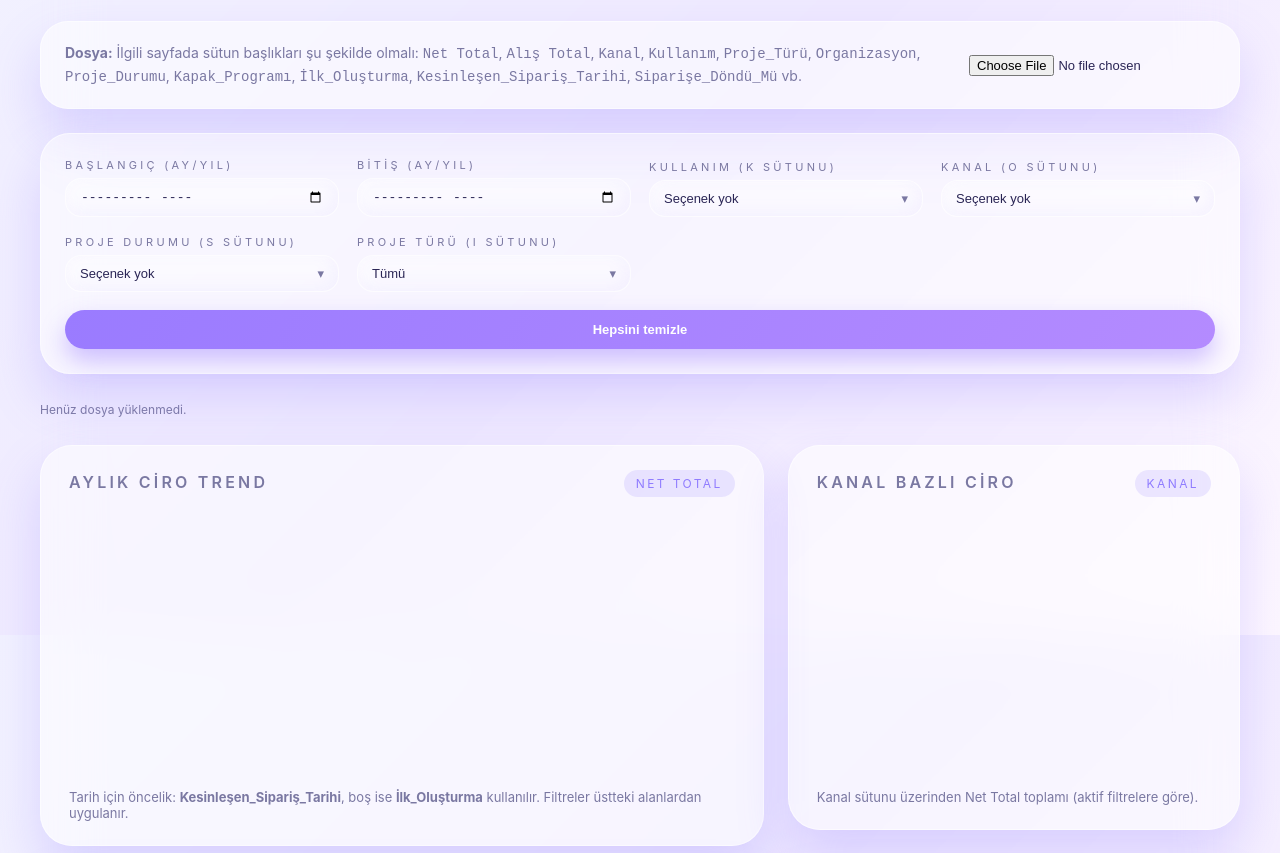
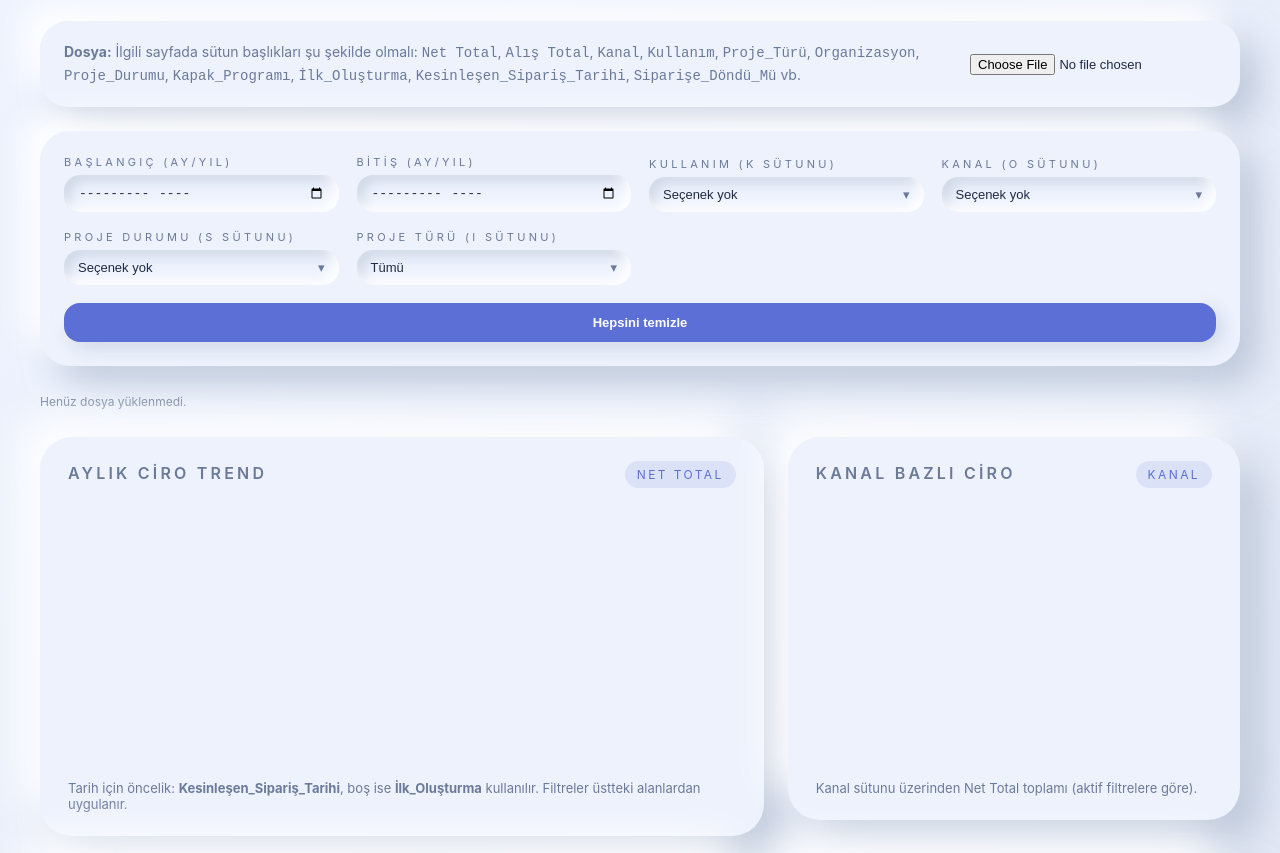
Before and after one commit to tuncerdemtr/detailed-dashboard, a plain HTML site: page index.html in a window 1280 px wide. Shown: the part 165-1018 px from the top of the page. Drawn offline with nearby package versions, Linux system fonts and the light colour scheme.

Commit message:
Revert to previous design without badge

```diff
--- a/index.html
+++ b/index.html
@@ -9,15 +9,14 @@
   <script src="https://cdn.jsdelivr.net/npm/chart.js"></script>
   <style>
     :root {
-      --bg: linear-gradient(135deg, #f2f2ff, #efe9ff, #fdf7ff);
-      --card-bg: rgba(255, 255, 255, 0.5);
-      --text-main: #2a2555;
-      --text-muted: #7a78a2;
-      --accent: #8f7bff;
-      --accent-soft: rgba(143, 123, 255, 0.16);
-      --border: rgba(255, 255, 255, 0.55);
-      --shadow: 0 25px 50px rgba(142, 123, 255, 0.25);
-      --blur: 28px;
+      --bg: linear-gradient(135deg, #eff4ff, #e2e8f5);
+      --card-bg: #edf2fd;
+      --text-main: #1f2a44;
+      --text-muted: #6b7a99;
+      --accent: #5b6fd6;
+      --accent-soft: rgba(91, 111, 214, 0.12);
+      --shadow-light: rgba(255, 255, 255, 0.9);
+      --shadow-dark: rgba(163, 177, 198, 0.6);
     }
     * {
       box-sizing: border-box;
@@ -27,7 +26,6 @@
     body {
       font-family: 'Poppins', 'Inter', system-ui, -apple-system, BlinkMacSystemFont, 'Helvetica Neue', Arial, sans-serif;
       background: var(--bg);
-      background-attachment: fixed;
       color: var(--text-main);
       min-height: 100vh;
       padding: 32px;
@@ -35,7 +33,6 @@
     .page {
       max-width: 1200px;
       margin: 0 auto;
-      backdrop-filter: blur(var(--blur));
     }
     .page-header {
       display: flex;
@@ -61,9 +58,6 @@
       max-width: 760px;
       line-height: 1.6;
     }
-    .header-chip {
-      display: none;
-    }
     .upload-area {
       background: var(--card-bg);
       padding: 20px 24px;
@@ -72,9 +66,8 @@
       align-items: center;
       gap: 16px;
       margin-bottom: 24px;
-      border: 1px solid var(--border);
-      box-shadow: var(--shadow);
-      backdrop-filter: blur(var(--blur));
+      box-shadow: -18px -18px 30px var(--shadow-light), 18px 18px 35px var(--shadow-dark);
+      border: none;
     }
     .upload-area label {
       font-size: 14px;
@@ -93,10 +86,8 @@
       background: var(--card-bg);
       padding: 24px;
       border-radius: 30px;
+      box-shadow: -18px -18px 30px var(--shadow-light), 18px 18px 35px var(--shadow-dark);
       align-items: end;
-      border: 1px solid var(--border);
-      box-shadow: var(--shadow);
-      backdrop-filter: blur(var(--blur));
     }
     @media (max-width: 960px) {
       .filters {
@@ -132,23 +123,23 @@
     }
     .clear-filters-btn {
       border: none;
-      border-radius: 999px;
-      padding: 12px 24px;
+      border-radius: 16px;
+      padding: 12px 20px;
       font-size: 13px;
       font-weight: 600;
       color: #fff;
-      background: linear-gradient(120deg, #9a7bff, #b48bff);
-      box-shadow: 0 12px 25px rgba(154, 123, 255, 0.45);
+      background: var(--accent);
+      box-shadow: -6px -6px 16px rgba(255, 255, 255, 0.3), 6px 6px 18px rgba(163, 177, 198, 0.4);
       cursor: pointer;
-      transition: transform 0.2s ease, box-shadow 0.2s ease;
+      transition: transform 0.15s ease, box-shadow 0.15s ease;
     }
     .clear-filters-btn:hover {
-      transform: translateY(-2px) scale(1.01);
-      box-shadow: 0 16px 30px rgba(154, 123, 255, 0.55);
+      transform: translateY(-1px);
+      box-shadow: -10px -10px 18px rgba(255, 255, 255, 0.5), 10px 10px 20px rgba(163, 177, 198, 0.5);
     }
     .clear-filters-btn:active {
       transform: translateY(0);
-      box-shadow: inset 0 4px 12px rgba(0, 0, 0, 0.15);
+      box-shadow: inset 4px 4px 10px rgba(91, 111, 214, 0.35), inset -4px -4px 10px rgba(255, 255, 255, 0.6);
     }
     .filter-label {
       font-size: 11px;
@@ -163,9 +154,8 @@
       border: none;
       padding: 10px 14px;
       font-size: 13px;
-      background: rgba(255, 255, 255, 0.4);
-      border: 1px solid rgba(255, 255, 255, 0.4);
-      box-shadow: inset 4px 4px 16px rgba(255, 255, 255, 0.3), inset -4px -4px 16px rgba(154, 123, 255, 0.08);
+      background: var(--card-bg);
+      box-shadow: inset -6px -6px 12px var(--shadow-light), inset 6px 6px 12px rgba(163, 177, 198, 0.4);
       color: var(--text-main);
     }
     .multi-select {
@@ -192,10 +182,8 @@
       width: 100%;
       background: var(--card-bg);
       border-radius: 20px;
-      box-shadow: var(--shadow);
-      border: 1px solid var(--border);
+      box-shadow: -12px -12px 24px var(--shadow-light), 12px 12px 28px var(--shadow-dark);
       padding: 10px;
-      backdrop-filter: blur(var(--blur));
       max-height: 240px;
       overflow-y: auto;
       display: none;
@@ -233,9 +221,7 @@
       background: var(--card-bg);
       border-radius: 32px;
       padding: 24px 28px;
-      box-shadow: var(--shadow);
-      border: 1px solid var(--border);
-      backdrop-filter: blur(var(--blur));
+      box-shadow: -22px -22px 40px var(--shadow-light), 22px 22px 40px var(--shadow-dark);
     }
     .card-header {
       display: flex;
@@ -282,9 +268,7 @@
       display: flex;
       flex-direction: column;
       gap: 6px;
-      border: 1px solid var(--border);
-      box-shadow: var(--shadow);
-      backdrop-filter: blur(var(--blur));
+      box-shadow: -14px -14px 24px var(--shadow-light), 14px 14px 30px var(--shadow-dark);
     }
     .kpi-label {
       font-size: 12px;
@@ -325,10 +309,10 @@
       border-radius: 16px;
     }
     .table tbody tr:nth-child(odd) {
-      background: rgba(255, 255, 255, 0.35);
+      background: rgba(255, 255, 255, 0.25);
     }
     .table tbody tr:nth-child(even) {
-      background: rgba(148, 126, 255, 0.08);
+      background: rgba(91, 111, 214, 0.06);
     }
     .table-scroll {
       --visible-rows: 6;
@@ -336,9 +320,7 @@
       --table-header-height: 52px;
       overflow-y: auto;
       border-radius: 24px;
-      box-shadow: inset 8px 8px 24px rgba(149, 126, 255, 0.08), inset -8px -8px 24px rgba(255, 255, 255, 0.35);
-      border: 1px solid var(--border);
-      backdrop-filter: blur(var(--blur));
+      box-shadow: inset -8px -8px 16px rgba(255, 255, 255, 0.65), inset 8px 8px 18px rgba(163, 177, 198, 0.35);
       padding: 4px;
       margin-top: 12px;
       max-height: calc(var(--table-header-height) + var(--table-row-height) * var(--visible-rows));
```
Lines whose indentation alone changed are shown as unchanged.
